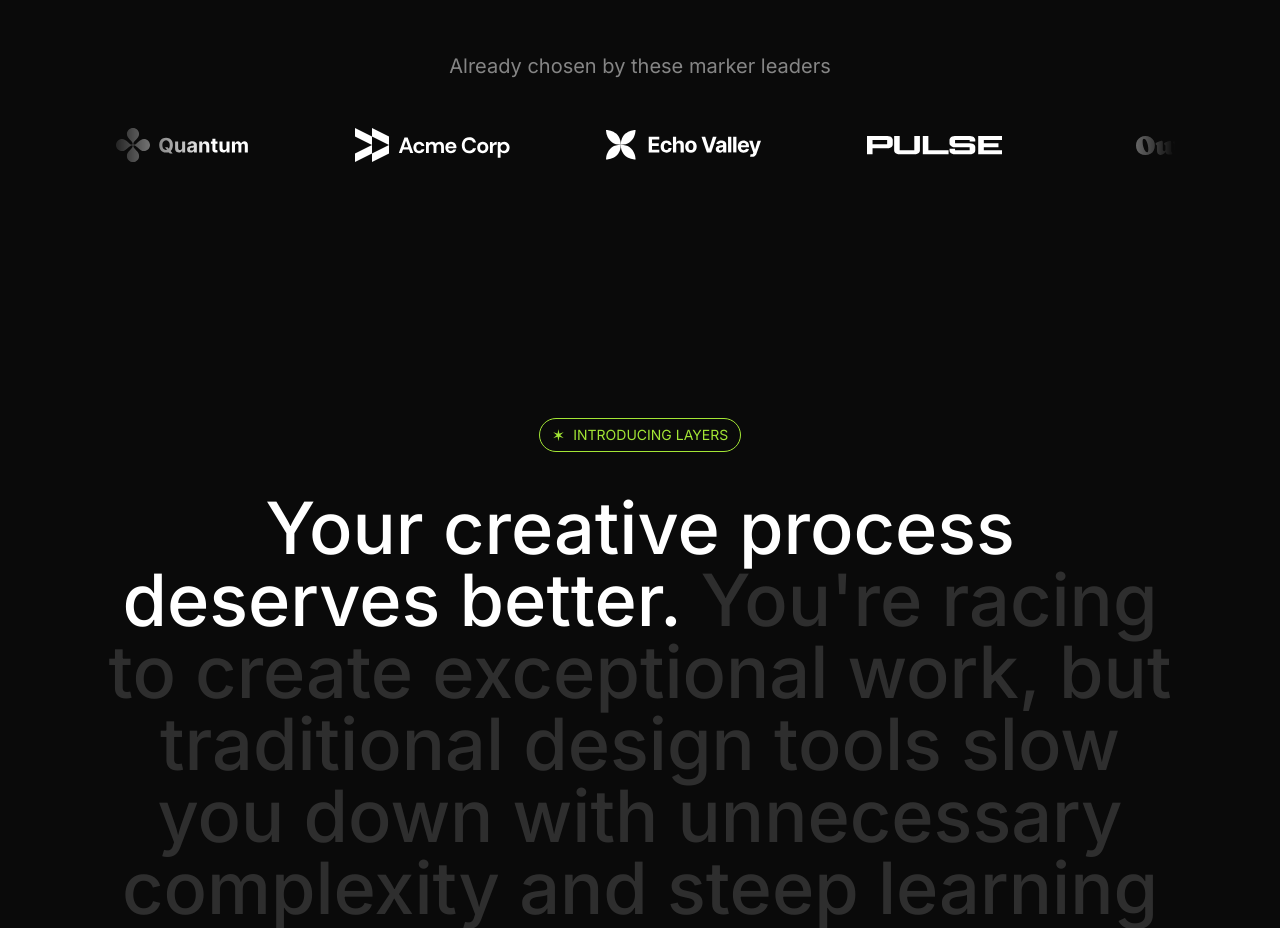
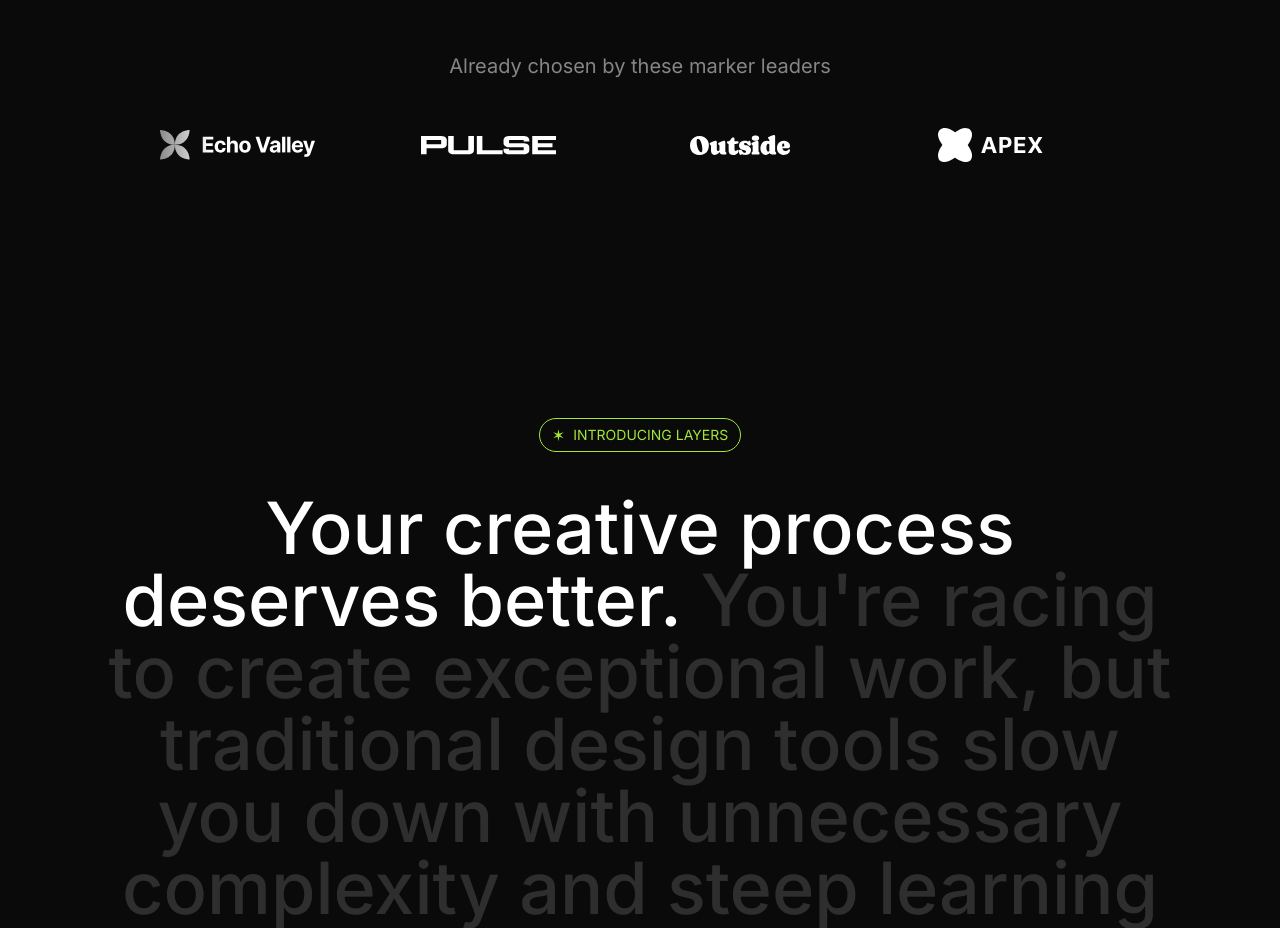
Before and after one commit to Chouaib-Djerdi/Layers-Landing-Page, a Next.js app: page / in a window 1280 px wide. Shown: the part 800-1728 px from the top of the page. Built offline with nearby package versions, Linux system fonts and the light colour scheme.

Commit message:
Logo Ticker Section Animation

```diff
--- a/src/sections/LogoTicker.tsx
+++ b/src/sections/LogoTicker.tsx
@@ -1,3 +1,4 @@
+"use client";
 import quantumLogo from "@/assets/images/quantum.svg";
 import acmeLogo from "@/assets/images/acme-corp.svg";
 import echoValleyLogo from "@/assets/images/echo-valley.svg";
@@ -7,6 +8,8 @@
 import celestialLogo from "@/assets/images/celestial.svg";
 import twiceLogo from "@/assets/images/twice.svg";
 import Image from "next/image";
+import { Fragment } from "react";
+import { motion } from "framer-motion";
 
 const logos = [
     { name: "Quantum", image: quantumLogo },
@@ -26,8 +29,27 @@
                 <h3 className="text-center text-white/50 text-xl">
                     Already chosen by these marker leaders
                 </h3>
-                <div className="overflow-hidden mt-12 [mask-image:linear-gradient(to_right,transparent,black_10%,black_90%,transparent)]">
-                    <div className="flex gap-24 pr-24">
+                <div className="flex overflow-hidden mt-12 [mask-image:linear-gradient(to_right,transparent,black_10%,black_90%,transparent)]">
+                    <motion.div
+                        // Moves the element horizontally by -50% of its own width (left direction)
+                        animate={{
+                            x: "-50%",
+                        }}
+                        // Configures the animation to:
+                        // - Run for 30 seconds
+                        // - Use linear timing (constant speed)
+                        // - Loop infinitely
+                        transition={{
+                            duration: 30,
+                            ease: "linear",
+                            repeat: Infinity,
+                        }}
+                        // flex-none: Prevents container shrinking
+                        className="flex flex-none gap-24 pr-24"
+                    >
+                        {Array.from({ length: 2 }).map((_, i) => (
+                            // Creates duplicate logo sets for seamless looping
+                            <Fragment key={i}>
                                 {logos.map((logo) => (
                                     <Image
                                         src={logo.image}
@@ -35,7 +57,9 @@
                                         alt={logo.name}
                                     />
                                 ))}
-                    </div>
+                            </Fragment>
+                        ))}
+                    </motion.div>
                 </div>
             </div>
         </section>
```
Lines whose indentation alone changed are shown as unchanged.
